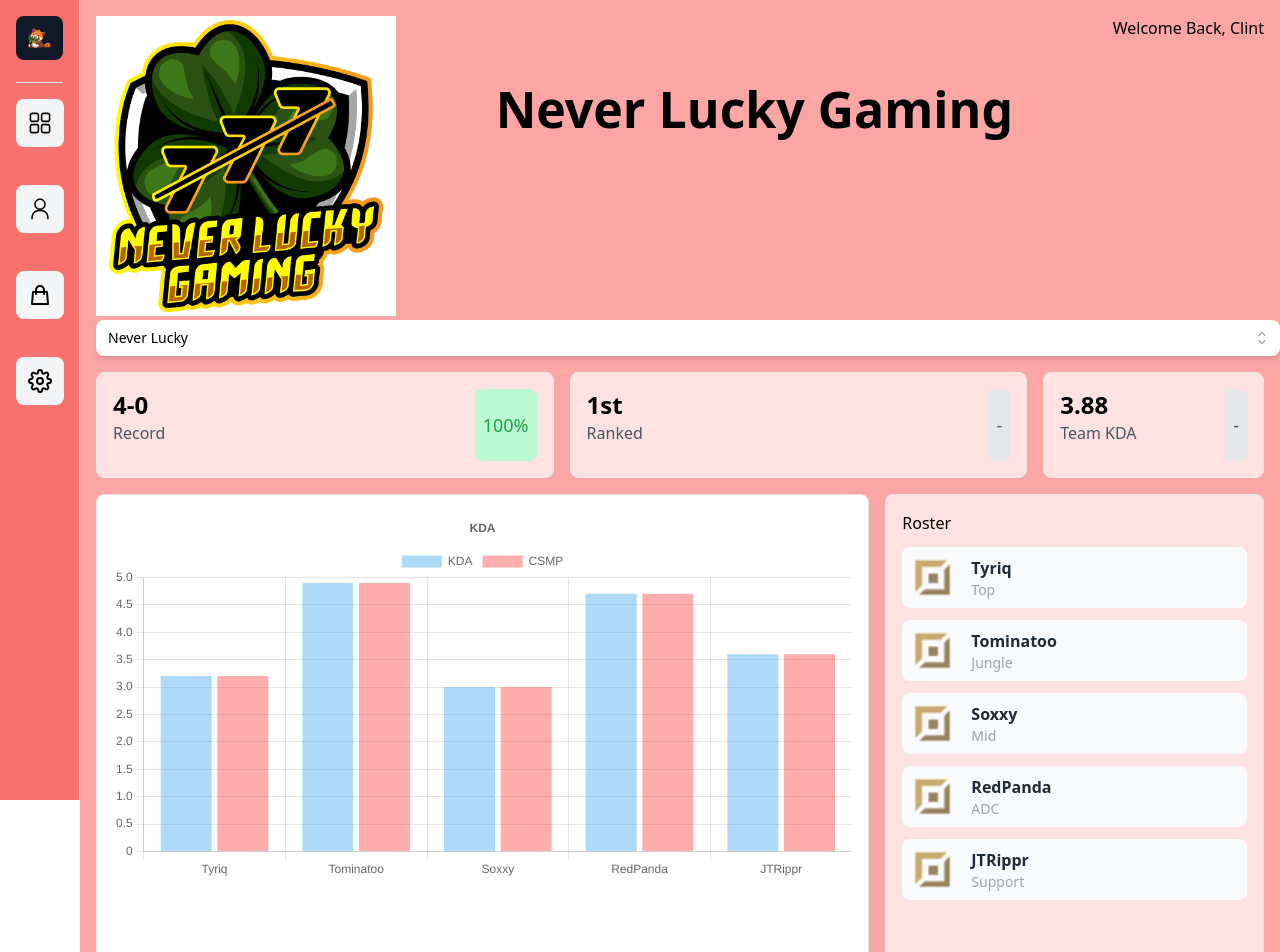
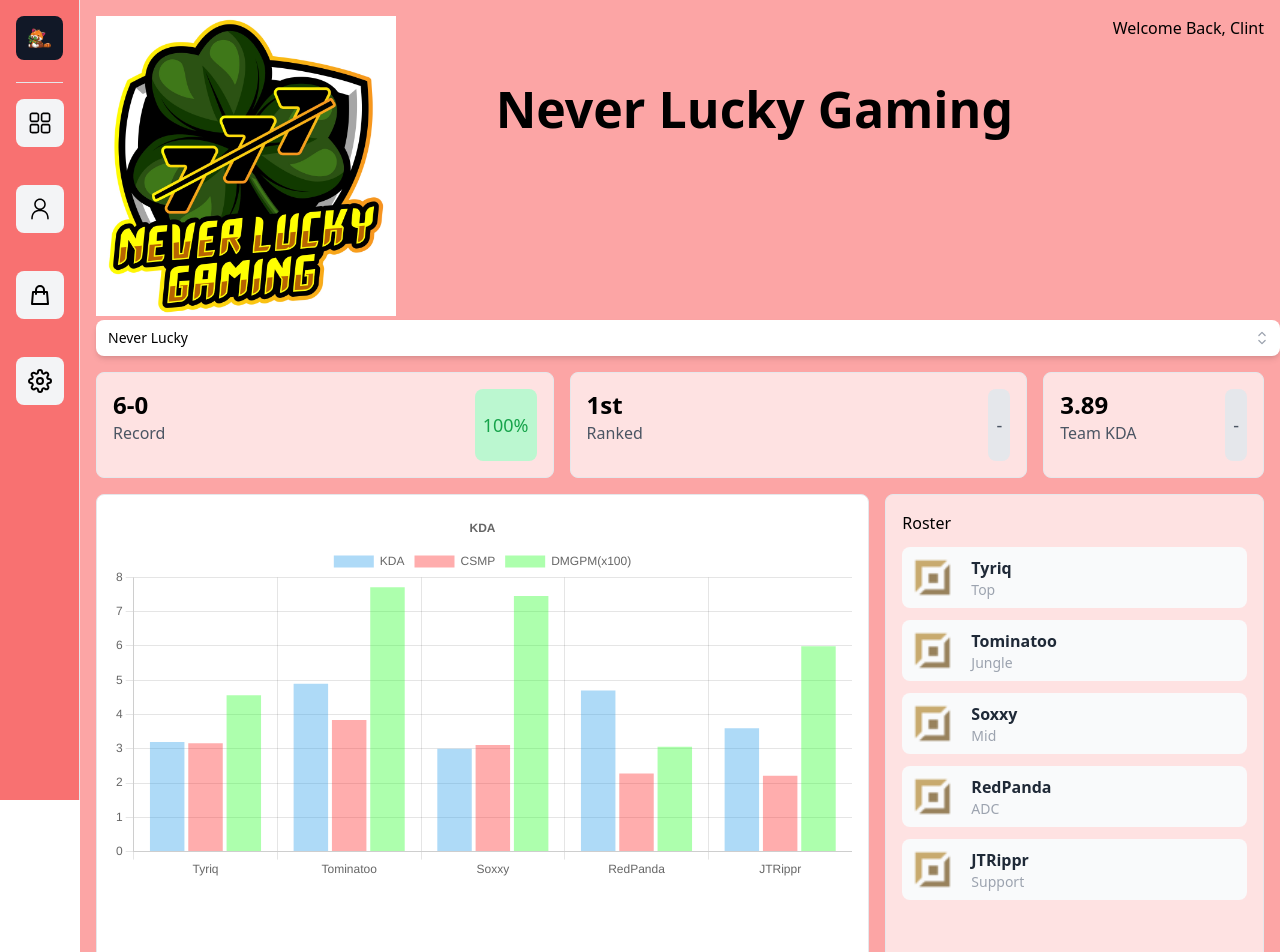
Before and after one commit to LOLRedPanda/app-core, a Next.js app in the folder web/: page / in a window 1280 px wide. Shown: the top 952 px of the page. Built offline with nearby package versions, Linux system fonts and the light colour scheme.

Commit message:
Story/dynamic dashboard (#17)
* demo ready to go!!!

* made kda auto track

```diff
--- a/web/components/BarChart.tsx
+++ b/web/components/BarChart.tsx
@@ -63,7 +63,13 @@ function BarChart({teamData} : InferProps<typeof BarChart.propTypes>) {
                 data: [teamData.stats.CSPM.top, teamData.stats.CSPM.jungle, teamData.stats.CSPM.mid, teamData.stats.CSPM.adc, teamData.stats.CSPM.support],
                 borderColor: 'rgb(255, 50, 50)',
                 backgroundColor:'rgb(255, 50, 50, 0.4)',
-            }
+            },
+            {
+                label: 'DMGPM(x100)',
+                data: [teamData.stats.DMGPM.top, teamData.stats.DMGPM.jungle, teamData.stats.DMGPM.mid, teamData.stats.DMGPM.adc, teamData.stats.DMGPM.support],
+                borderColor: 'rgb(50, 255, 50)',
+                backgroundColor:'rgb(50, 255, 50, 0.4)',
+            },
         ],
 
         })
--- a/web/components/TopCards.tsx
+++ b/web/components/TopCards.tsx
@@ -1,6 +1,8 @@
 import React from 'react'
 import PropTypes, {InferProps} from 'prop-types'
 function TopCards({teamData} : InferProps<typeof TopCards.propTypes>) {
+    const KDA = teamData.stats.KDA
+    const teamKDA = (KDA.top + KDA.jungle +KDA.mid + KDA.adc + KDA.support)/5
   return (
 
     <div className="grid lg:grid-cols-5 gap-4 pr-4 pt-4 ">
@@ -26,7 +28,7 @@ function TopCards({teamData} : InferProps<typeof TopCards.propTypes>) {
         </div>
         <div className=" bg-red-100 flex justify-between w-full border p-4 rounded-lg">
             <div className='flex flex-col w-full pb-4'>
-                <p className='text-2xl font-bold'>3.88</p>
+                <p className='text-2xl font-bold'>{Math.ceil(teamKDA * 100) / 100}</p>
                 <p className='text-gray-600'>Team KDA</p>
             </div>
             <p className='bg-gray-200 flex jusify-center items-center p-2 rounded-lg'>
--- a/web/data/teams.ts
+++ b/web/data/teams.ts
@@ -20,28 +20,21 @@ export const data = [
           support: 3.6
         },
         CSPM: {
-          top: 3.2,
-          jungle: 4.9,
-          mid: 3.0,
-          adc: 4.7,
-          support: 3.6
+          top: 3.16,
+          jungle: 3.84,
+          mid: 3.11,
+          adc: 2.28,
+          support: 2.21
         },
         DMGPM: {
-          top: 3.2,
-          jungle: 4.9,
-          mid: 3.0,
-          adc: 4.7,
-          support: 3.6
-        },
-        KP: {
-          top: 3.2,
-          jungle: 4.9,
-          mid: 3.0,
-          adc: 4.7,
-          support: 3.6
+          top: 4.56,
+          jungle: 7.71,
+          mid: 7.46,
+          adc: 3.06,
+          support: 5.99
         }
       },
-      record: '4-0',
+      record: '6-0',
     },
     {
         id: 2,
```
